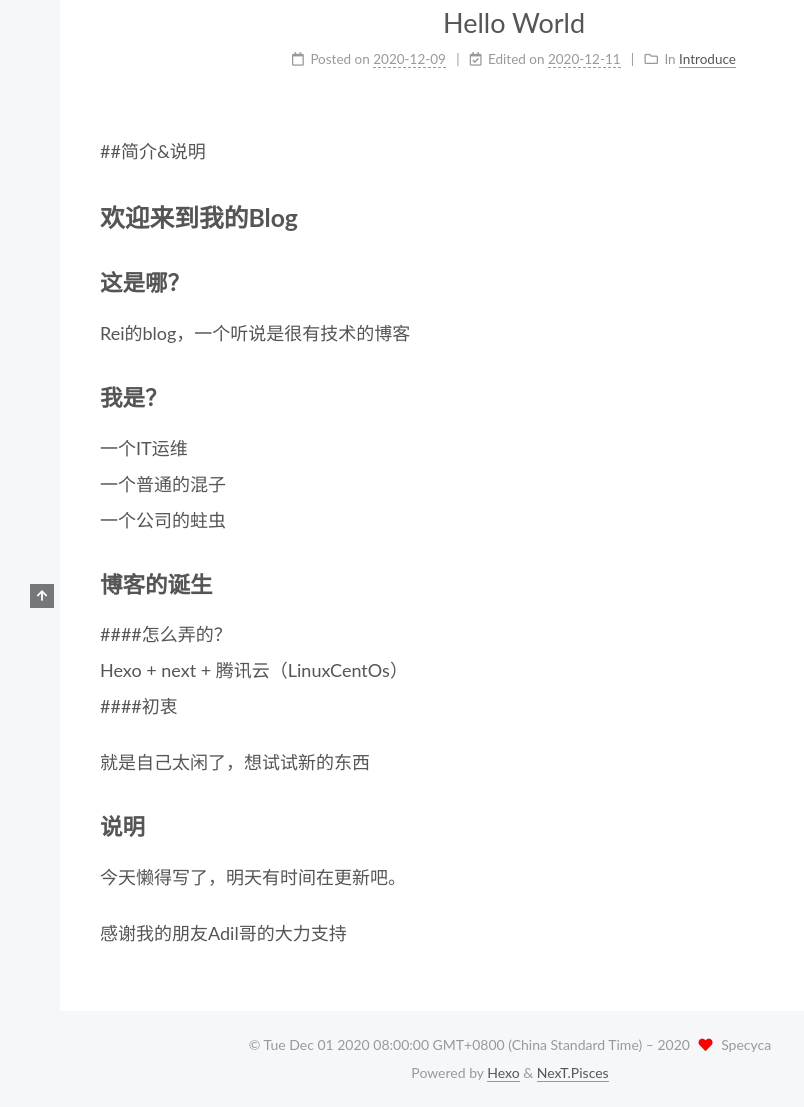
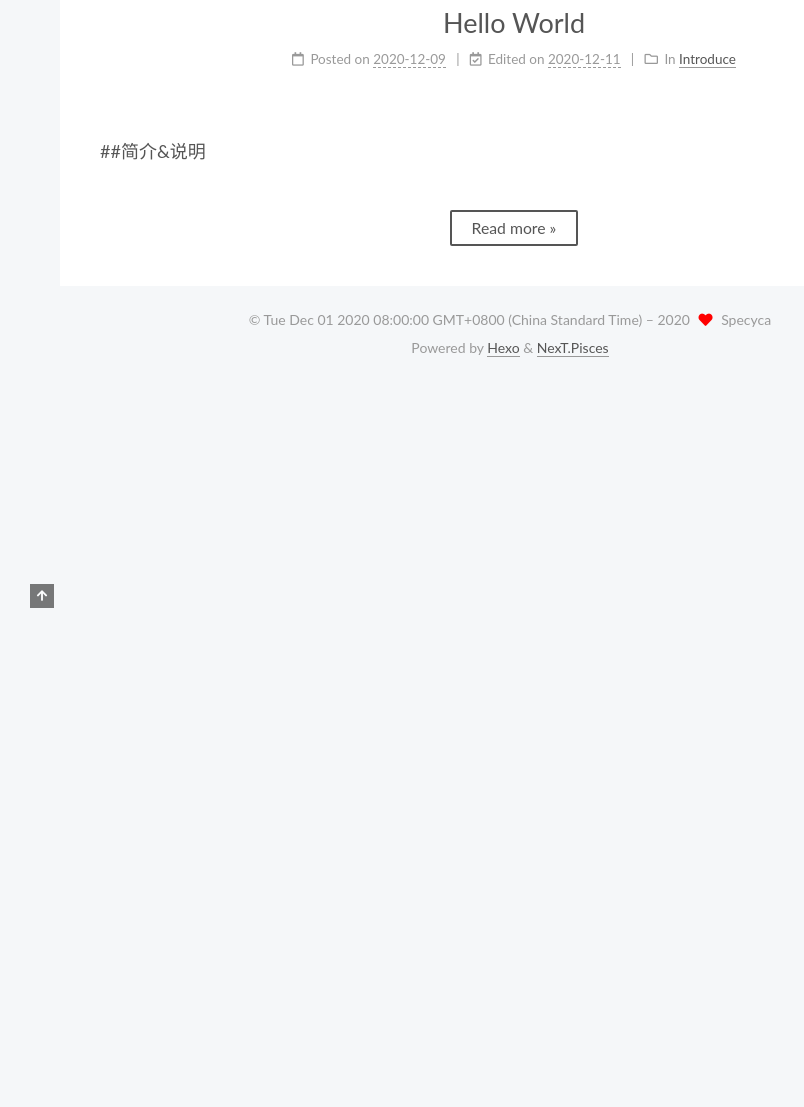
Before and after one commit to ZhangRei/ZhangRei.github.io, a plain HTML site: page index.html in a window 1280 px wide. Shown: the part 292-1399 px from the top of the page, without its empty margins (0-804 px from the left). After the commit the page ends 800 px from the top, so only its background shows below. Drawn offline with Linux system fonts and the light colour scheme.

Commit message:
Site updated: 2020-12-11 09:55:13

```diff
--- a/css/main.css
+++ b/css/main.css
@@ -1165,7 +1165,7 @@ pre .javascript .function {
 }
 .links-of-author a::before,
 .links-of-author span.exturl::before {
-  background: #45ffbd;
+  background: #7a0dbe;
   border-radius: 50%;
   content: ' ';
   display: inline-block;
--- a/index.html
+++ b/index.html
@@ -237,7 +237,7 @@
                   <i class="far fa-calendar-check"></i>
                 </span>
                 <span class="post-meta-item-text">Edited on</span>
-                <time title="Modified: 2020-12-11 09:51:47" itemprop="dateModified" datetime="2020-12-11T09:51:47+08:00">2020-12-11</time>
+                <time title="Modified: 2020-12-11 09:53:56" itemprop="dateModified" datetime="2020-12-11T09:53:56+08:00">2020-12-11</time>
               </span>
             <span class="post-meta-item">
               <span class="post-meta-item-icon">
@@ -261,14 +261,13 @@
 
 
           <p>##简介&amp;说明</p>
-<!--阅读全文-->
-
-<h2 id="欢迎来到我的Blog"><a href="#欢迎来到我的Blog" class="headerlink" title="欢迎来到我的Blog"></a>欢迎来到我的Blog</h2><h3 id="这是哪？"><a href="#这是哪？" class="headerlink" title="这是哪？"></a>这是哪？</h3><p>Rei的blog，一个听说是很有技术的博客</p>
-<h3 id="我是？"><a href="#我是？" class="headerlink" title="我是？"></a>我是？</h3><p>一个IT运维<br>一个普通的混子<br>一个公司的蛀虫</p>
-<h3 id="博客的诞生"><a href="#博客的诞生" class="headerlink" title="博客的诞生"></a>博客的诞生</h3><p>####怎么弄的？<br>Hexo + next + 腾讯云（LinuxCentOs）<br>####初衷</p>
-<p>就是自己太闲了，想试试新的东西</p>
-<h3 id="说明"><a href="#说明" class="headerlink" title="说明"></a>说明</h3><p>今天懒得写了，明天有时间在更新吧。</p>
-<p>感谢我的朋友Adil哥的大力支持</p>
+          <!--noindex-->
+            <div class="post-button">
+              <a class="btn" href="/2020/12/09/hello-world/#more" rel="contents">
+                Read more &raquo;
+              </a>
+            </div>
+          <!--/noindex-->
 
 
     </div>
```
Also changed, not shown: 2020/12/09/hello-world/index.html (+5 -5 lines).
